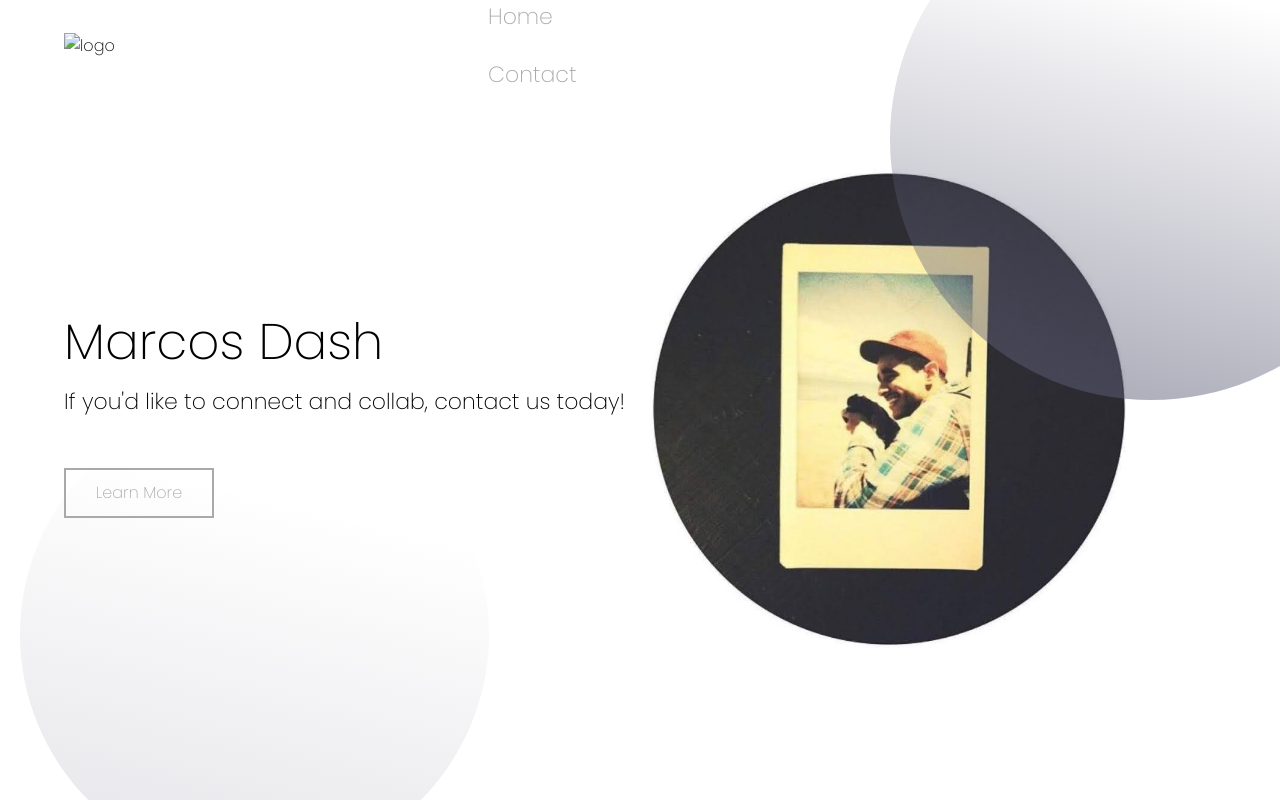
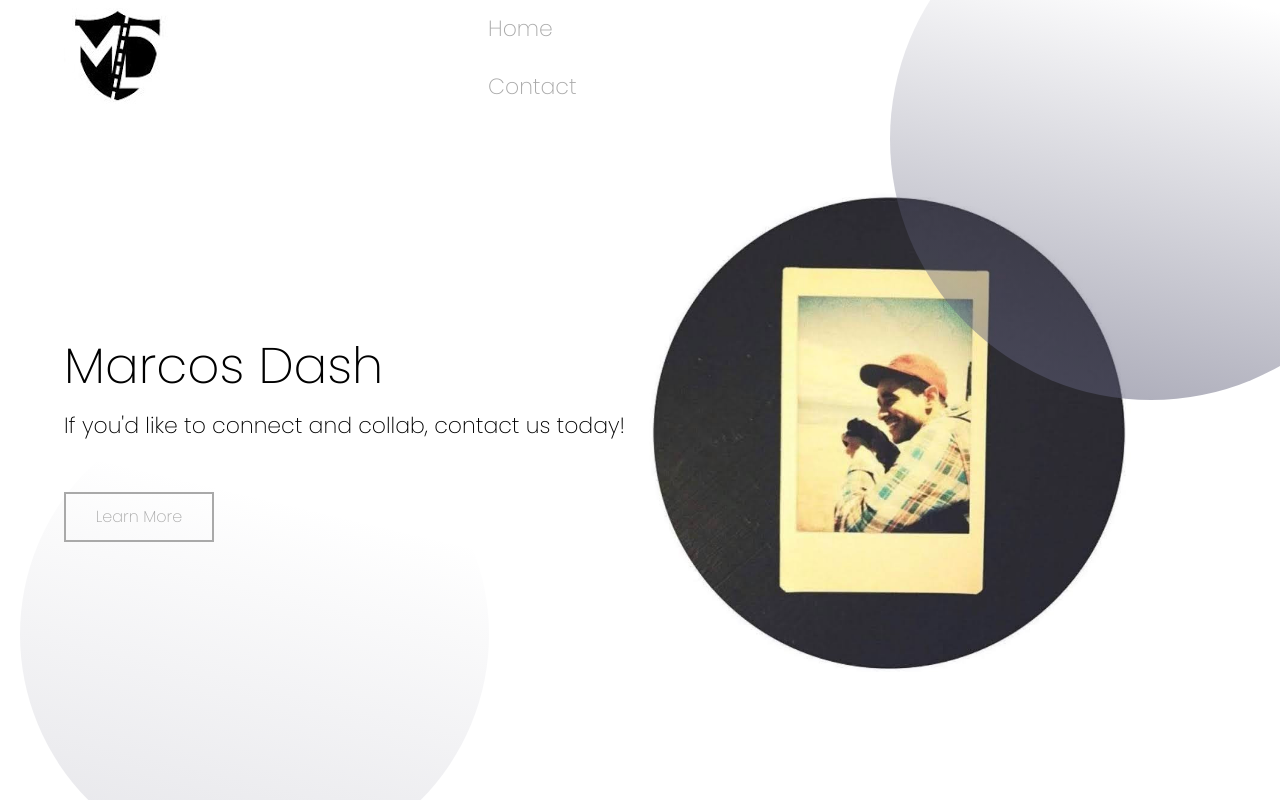
Before and after one commit to mdash217/project1, a plain HTML site: page index.html in a window 1280 px wide. Drawn offline with Linux system fonts and the light colour scheme; the site is published under a folder, as on GitHub Pages, so addresses that start at the root find nothing.

Commit message:
Update index.html

```diff
--- a/index.html
+++ b/index.html
@@ -12,7 +12,7 @@
 <body>
     <header>
         <div class="logo-container">
-            <img src="/img/marcosdash copy.jpg" alt="logo">
+            <img src="img/marcosdash copy.jpg" alt="logo">
         </div>
         <nav>
             <ul class="nav-links">
```
